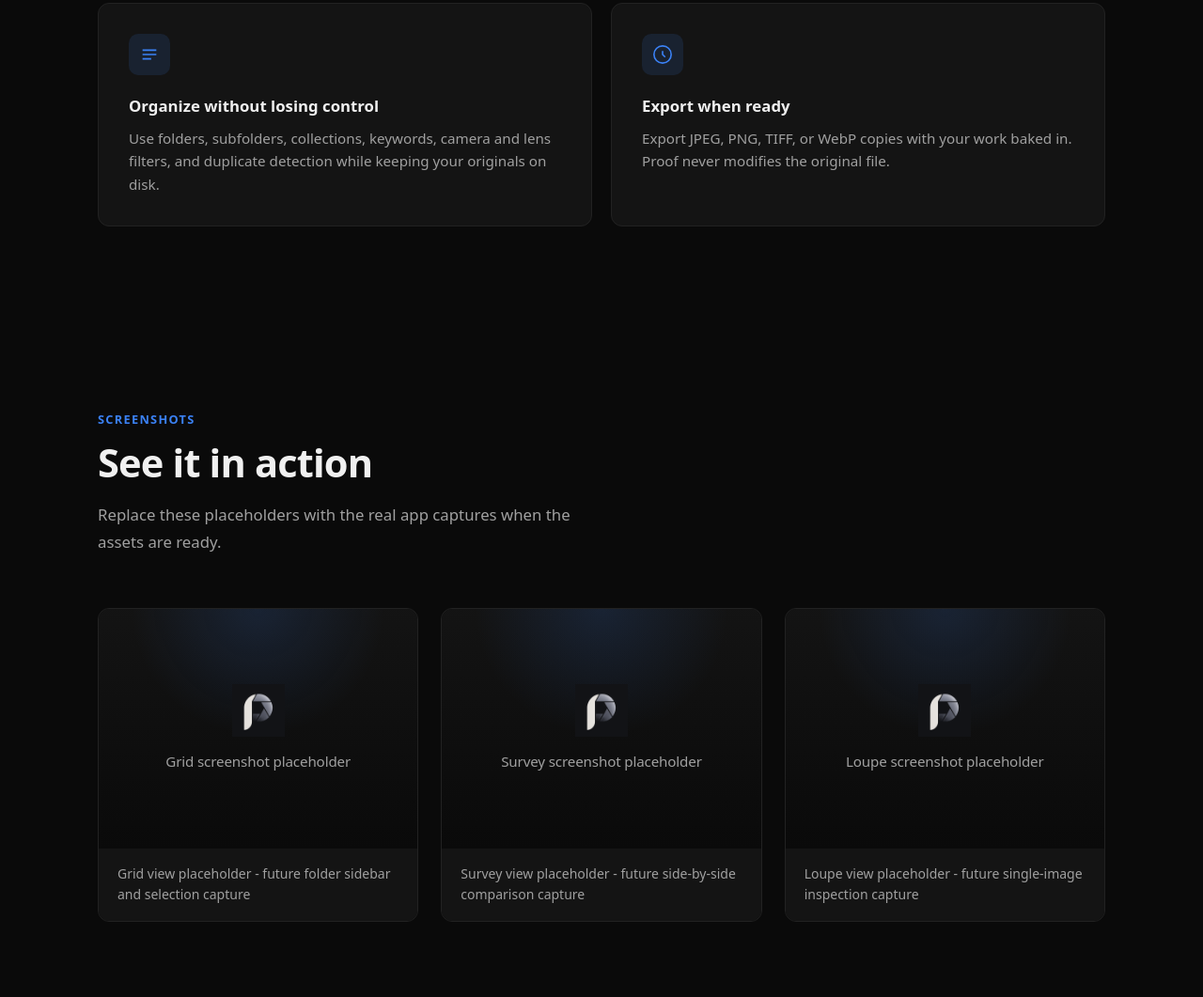
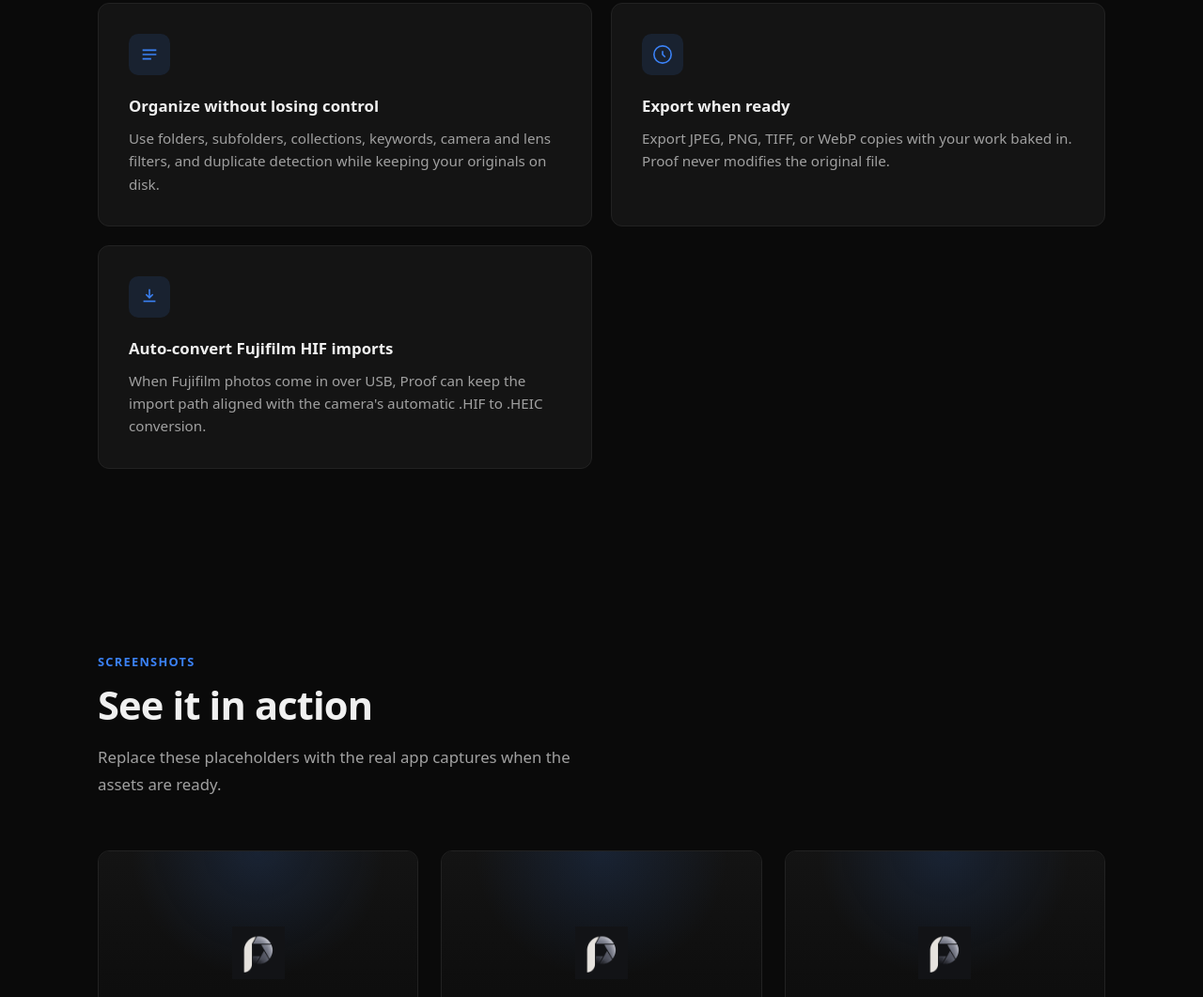
Before and after one commit to werket-werk/ProofWebsite, a website: page index.html in a window 1280 px wide. Shown: the part 1995-3056 px from the top of the page at 94% size. Drawn offline with Linux system fonts and the light colour scheme.

Commit message:
mention Fujifilm HIF import conversion

```diff
--- a/index.html
+++ b/index.html
@@ -155,6 +155,18 @@
             </div>
             <h3>Export when ready</h3>
             <p>Export JPEG, PNG, TIFF, or WebP copies with your work baked in. Proof never modifies the original file.</p>
+          </article>
+
+          <article class="feature-card">
+            <div class="feature-icon">
+              <svg viewBox="0 0 24 24" fill="none" stroke="currentColor" stroke-width="1.75" aria-hidden="true">
+                <path d="M12 3v10"/>
+                <path d="M8 9l4 4 4-4"/>
+                <path d="M5 17h14"/>
+              </svg>
+            </div>
+            <h3>Auto-convert Fujifilm HIF imports</h3>
+            <p>When Fujifilm photos come in over USB, Proof can keep the import path aligned with the camera&apos;s automatic .HIF to .HEIC conversion.</p>
           </article>
         </div>
       </div>
```
